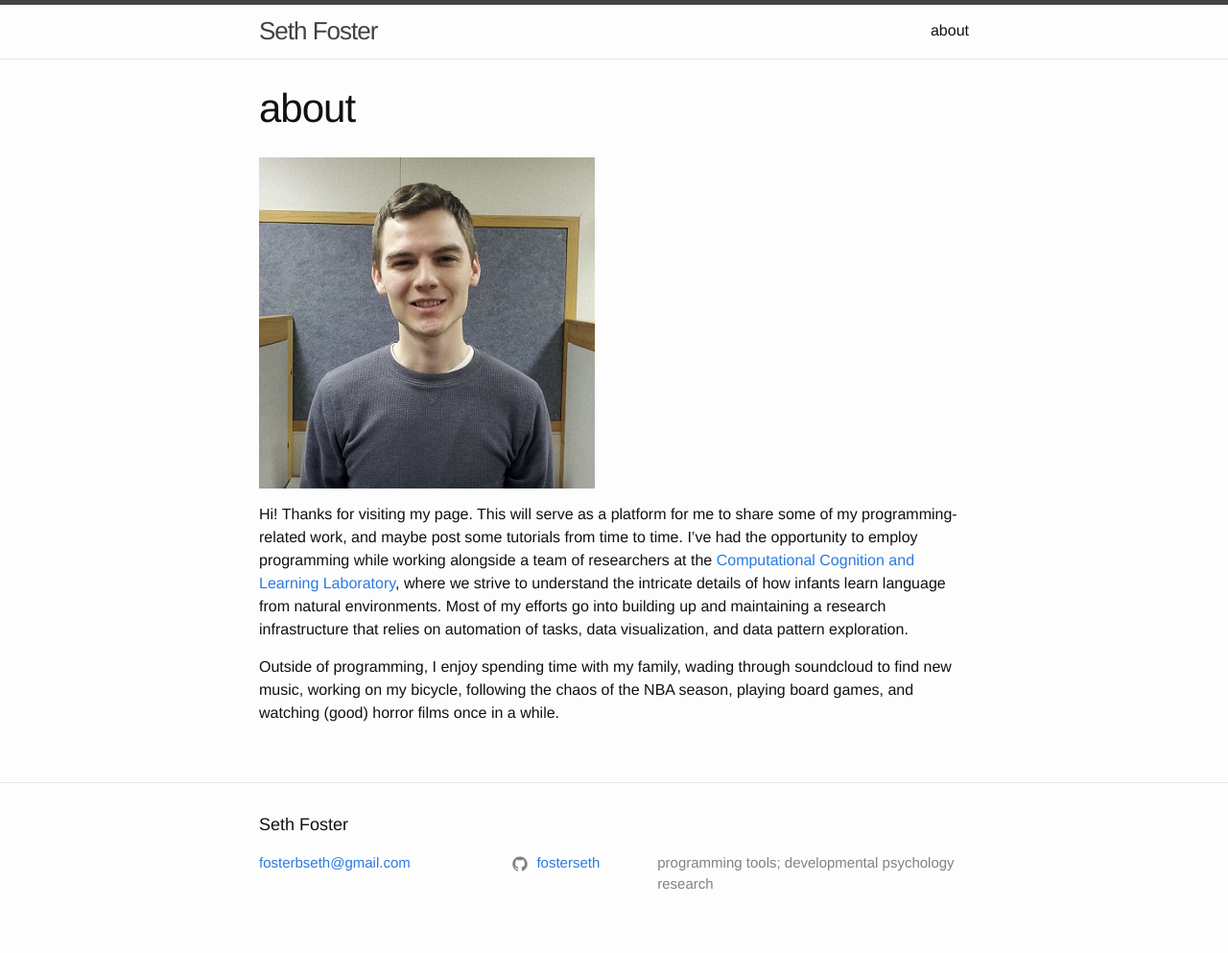
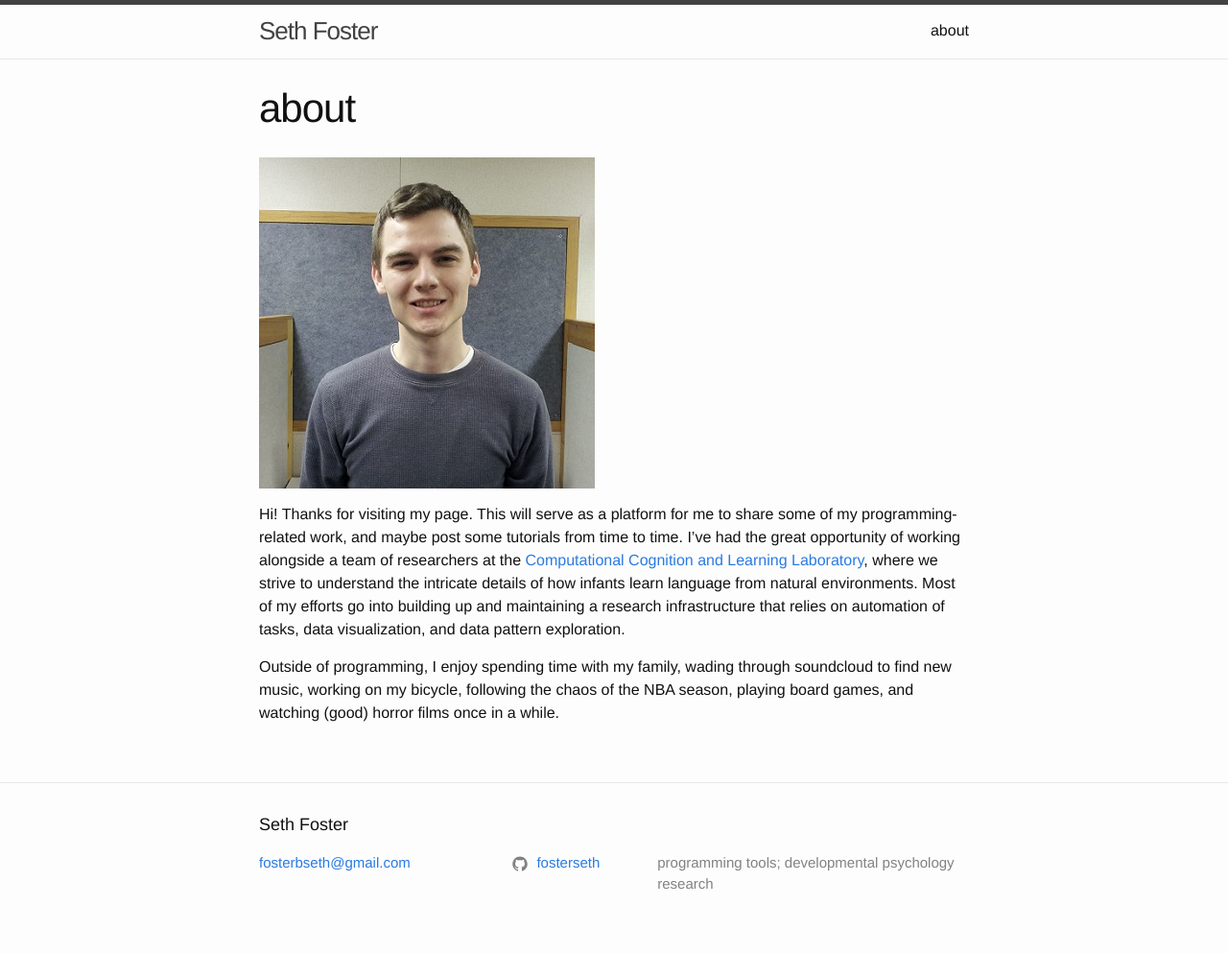
Before and after one commit to fosterseth/fosterseth.github.io, a Jekyll site: the page built from about.md, in a window 1280 px wide. Shown: the whole page at 96% size. Built offline with Jekyll 4.4.1, drawn with Linux system fonts in a browser that asks for light colours.

Commit message:
update about

```diff
--- a/about.md
+++ b/about.md
@@ -6,6 +6,6 @@
 
 ![image of self]({{ site.url }}/assets/self_small2.jpg)
 
-Hi! Thanks for visiting my page. This will serve as a platform for me to share some of my programming-related work, and maybe post some tutorials from time to time. I've had the opportunity to employ programming while working alongside a team of researchers at the [Computational Cognition and Learning Laboratory](http://www.indiana.edu/~dll/research.html), where we strive to understand the intricate details of how infants learn language from natural environments. Most of my efforts go into building up and maintaining a research infrastructure that relies on automation of tasks, data visualization, and data pattern exploration.
+Hi! Thanks for visiting my page. This will serve as a platform for me to share some of my programming-related work, and maybe post some tutorials from time to time. I've had the great opportunity of working alongside a team of researchers at the [Computational Cognition and Learning Laboratory](http://www.indiana.edu/~dll/research.html), where we strive to understand the intricate details of how infants learn language from natural environments. Most of my efforts go into building up and maintaining a research infrastructure that relies on automation of tasks, data visualization, and data pattern exploration.
 
 Outside of programming, I enjoy spending time with my family, wading through soundcloud to find new music, working on my bicycle, following the chaos of the NBA season, playing board games, and watching (good) horror films once in a while.
```
